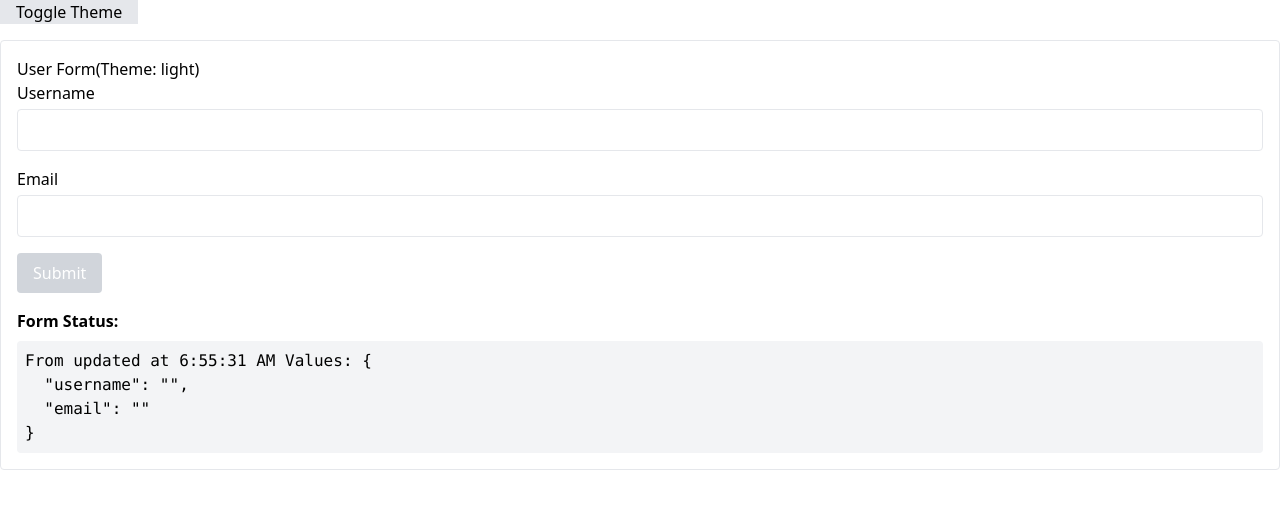
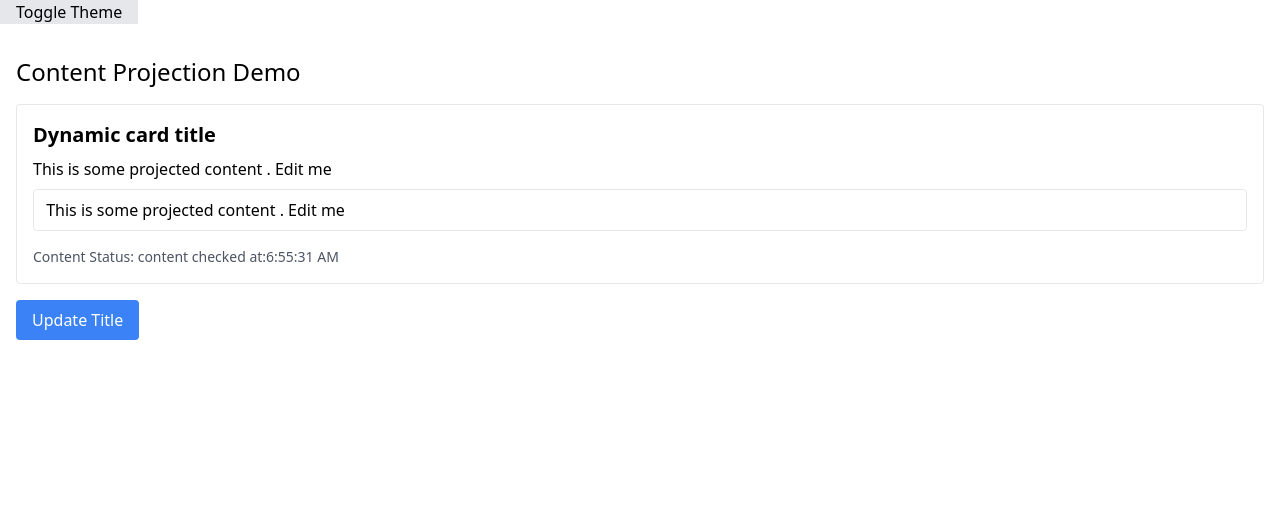
Before and after one commit to AdithyaSiva5/AngularPractice, an Angular app: page / in a window 1280 px wide. Shown: the top 508 px of the page. Built offline with nearby package versions, Linux system fonts and the light colour scheme.

Commit message:
contentinnit hook and contentcheckedhook

```diff
--- a/src/app/app.component.html
+++ b/src/app/app.component.html
@@ -3,5 +3,6 @@
         Toggle Theme
     </button>
 
-    <app-user-form [theme]="currentTheme"></app-user-form>
+    <!-- <app-user-form [theme]="currentTheme"></app-user-form> -->
+    <app-contentcontainer></app-contentcontainer>
 </div>
--- a/src/app/app.component.ts
+++ b/src/app/app.component.ts
@@ -1,10 +1,11 @@
 import { CommonModule } from '@angular/common';
 import { Component, OnInit } from '@angular/core';
 import { UserFormComponent } from './user-form/user-form.component';
+import { ContentcontainerComponent } from './contentcontainer/contentcontainer.component';
 
 @Component({
   selector: 'app-root',
-  imports: [CommonModule, UserFormComponent],
+  imports: [CommonModule, ContentcontainerComponent],
   templateUrl: './app.component.html',
   styleUrl: './app.component.css',
 })
--- /dev/null
+++ b/src/app/cardcomponent/cardcomponent.component.html
@@ -0,0 +1,11 @@
+<div class="border rounded p-4 my-2">
+  <div class="card-title text-xl font-bold mb-2">
+    <ng-content select="[card-title]"></ng-content>
+  </div>
+  <div class="card-content">
+    <ng-content select="[card-content]"></ng-content>
+  </div>
+  <div class="mt-4 text-sm text-gray-600">
+    Content Status: {{ contentStatus }}
+  </div>
+</div>
--- /dev/null
+++ b/src/app/cardcomponent/cardcomponent.component.ts
@@ -0,0 +1,32 @@
+import { Component, ContentChild, ElementRef } from '@angular/core';
+
+@Component({
+  selector: 'app-cardcomponent',
+  imports: [],
+  templateUrl: './cardcomponent.component.html',
+  styleUrl: './cardcomponent.component.css',
+})
+export class CardcomponentComponent {
+  contentStatus: string = ' Initializing....';
+
+  @ContentChild('projectedText') projectedText: ElementRef | undefined;
+
+  ngAfterContentInit() {
+    console.log('5.After contentInit called');
+    this.contentStatus =
+      'content initailized at ' + new Date().toLocaleTimeString();
+
+    if (this.projectedText) {
+      console.log(
+        'Projected Text content:',
+        this.projectedText.nativeElement.textContent
+      );
+
+    }
+  }
+  ngAfterContentChecked() {
+    console.log('6. Aftercontent checked called');
+    this.contentStatus =
+      'content checked at:' + new Date().toLocaleTimeString();
+  }
+}
--- /dev/null
+++ b/src/app/contentcontainer/contentcontainer.component.html
@@ -0,0 +1,25 @@
+<div class="p-4">
+  <h2 class="text-2xl mb-4">Content Projection Demo</h2>
+
+  <app-cardcomponent>
+    <h3 card-title>{{ title }}</h3>
+    <div card-content>
+      <p #projectedText>{{ content }}</p>
+      <input
+        type="text"
+        [(ngModel)]="content"
+        class="mt-2 p-2 border rounded w-full"
+        placeholder="Edit content to see AfterContentChecked in action"
+      />
+    </div>
+  </app-cardcomponent>
+
+  <div class="mt-4">
+    <button
+      (click)="updateTitle()"
+      class="bg-blue-500 text-white px-4 py-2 rounded"
+    >
+      Update Title
+    </button>
+  </div>
+</div>
--- /dev/null
+++ b/src/app/contentcontainer/contentcontainer.component.ts
@@ -0,0 +1,18 @@
+import { Component } from '@angular/core';
+import { FormsModule } from '@angular/forms';
+import { CardcomponentComponent } from '../cardcomponent/cardcomponent.component';
+
+@Component({
+  selector: 'app-contentcontainer',
+  imports: [FormsModule, CardcomponentComponent],
+  templateUrl: './contentcontainer.component.html',
+  styleUrl: './contentcontainer.component.css',
+})
+export class ContentcontainerComponent {
+  title: string = 'Dynamic card title';
+  content: string = ' This is some projected content . Edit me';
+
+  updateTitle() {
+    this.title = 'Updated Title - ' + new Date().toLocaleTimeString();
+  }
+}
```
Also changed, not shown: src/app/cardcomponent/cardcomponent.component.css (added), src/app/contentcontainer/contentcontainer.component.css (added), 2 other files (tests, documents, lock files or other folders).
